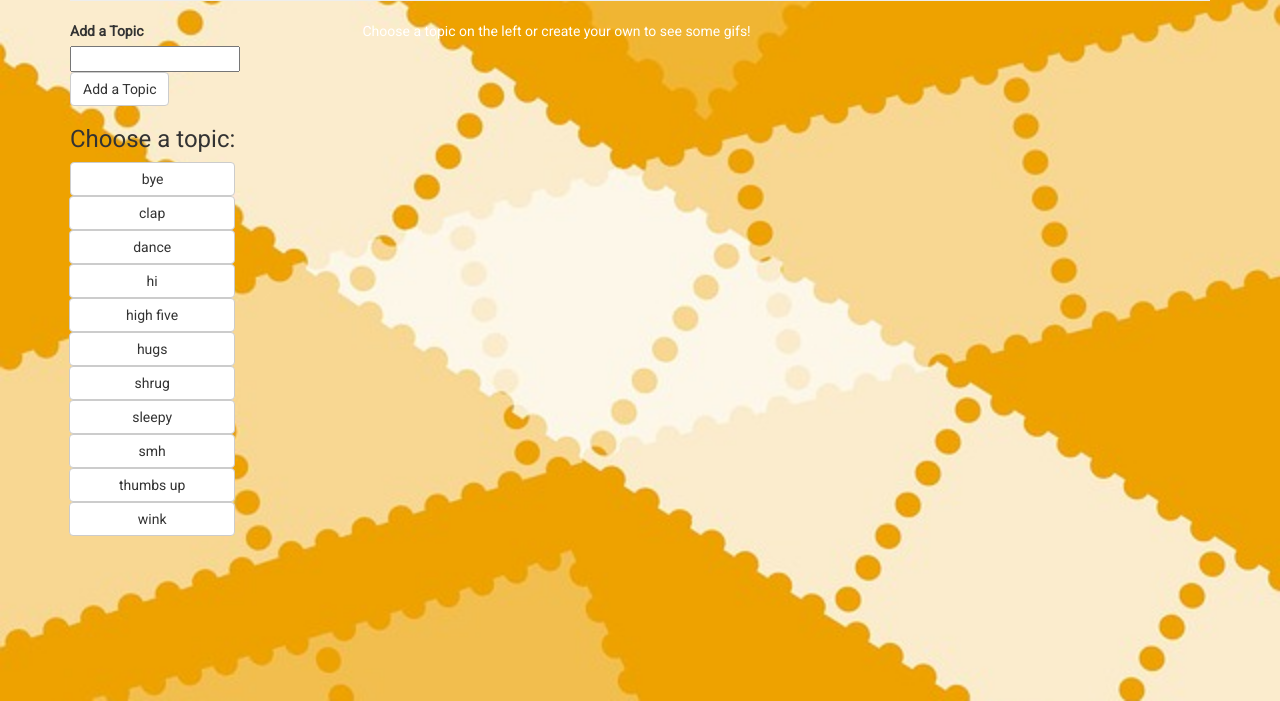
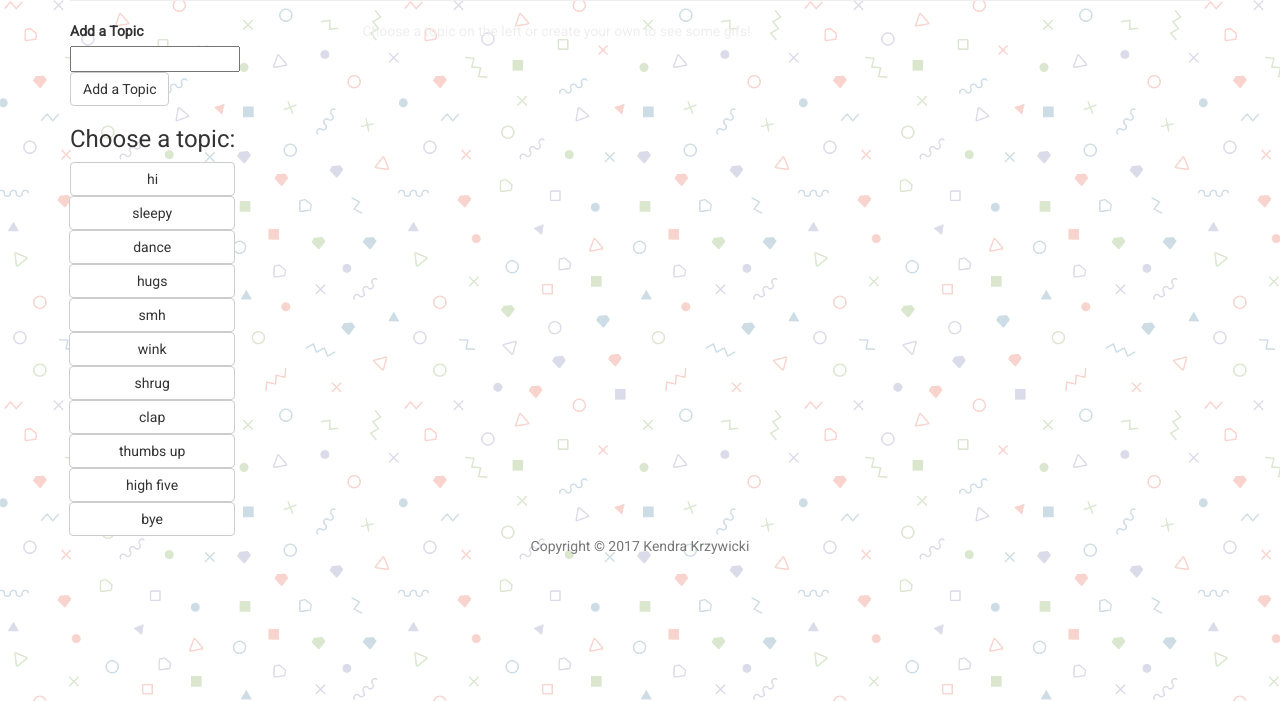
Before and after one commit to gitKendra/GifTastic, a plain HTML site: page index.html in a window 1280 px wide. Shown: the part 99-800 px from the top of the page. Drawn offline with nearby package versions, Linux system fonts and the light colour scheme.

Commit message:
graphics complete

```diff
--- a/assets/css/style.css
+++ b/assets/css/style.css
@@ -1,7 +1,6 @@
 body {
 	font-family: 'Roboto', sans-serif;
-	background: url(../images/background-13849_640.jpg);
-	background-size: cover;
+	background: url(../images/memphis-colorful.png);
 }
 
 h1 {
@@ -10,7 +9,7 @@ h1 {
 }
 
 p {
-	color: white;
+	color: #eee;
 }
 
 #topic-form {
@@ -37,3 +36,8 @@ p {
 .gif {
 	max-height: 200px;
 }
+
+footer {
+	text-align: center;
+
+}
--- a/assets/javascript/app.js
+++ b/assets/javascript/app.js
@@ -1,21 +1,19 @@
 $(function(){ // .ready() handler
-
-	const API = "https://api.giphy.com"
 	const APIKEY = "4b2610846efe448fa64e5bbfd561d517";
 
 	// Topics array
-	let topic = ["high five", "thumbs up", "clap", "shrug", "wink", "smh", "hugs", "bye", "hi", "dance", "sleepy"];
+	let topic = ["bye", "high five", "thumbs up", "clap", "shrug", "wink", "smh", "hugs", "dance", "sleepy", "hi"];
 
-	// Create and display buttons in alphabetical order on HTML
+	// Create and display buttons on HTML
 	function renderButtons() {
 		$("#btn-list").empty();
-		topic = topic.sort();
 		for(var i = 0; i < topic.length; i++){
 		  var btn = $("<button>");
 		  btn.addClass("btn btn-default btn-topic");
 		  btn.text(topic[i]);
 		  btn.val(topic[i]);
-		  $("#btn-list").append(btn);
+		  // use prepend so user input value is at top of list
+		  $("#btn-list").prepend(btn);
 		}
 	}
 
--- a/index.html
+++ b/index.html
@@ -40,6 +40,12 @@
 		</div> <!-- ./row -->
 	</div><!-- ./container -->
 
+	<footer>
+      <div class="container text-muted">
+        Copyright &copy; 2017 Kendra Krzywicki
+      </div>
+   	</footer>
+
 	<script src="https://ajax.googleapis.com/ajax/libs/jquery/2.2.4/jquery.min.js"></script>
 	<script src="https://maxcdn.bootstrapcdn.com/bootstrap/3.3.7/js/bootstrap.min.js" integrity="sha384-Tc5IQib027qvyjSMfHjOMaLkfuWVxZxUPnCJA7l2mCWNIpG9mGCD8wGNIcPD7Txa" crossorigin="anonymous"></script>
 	<script type="text/javascript" src="assets/javascript/app.js"></script>
```
Also changed, not shown: assets/images/background-13849_640.jpg (deleted), assets/images/memphis-colorful.png (added).
